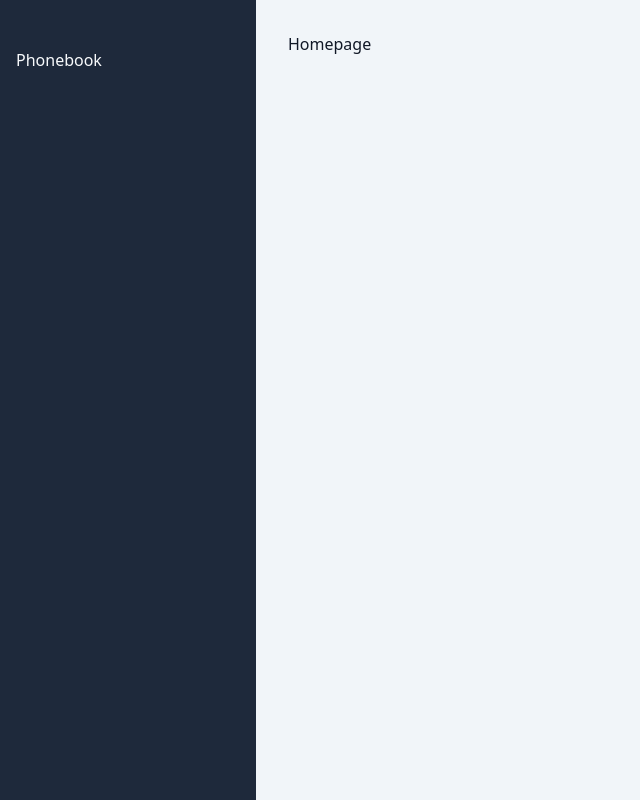
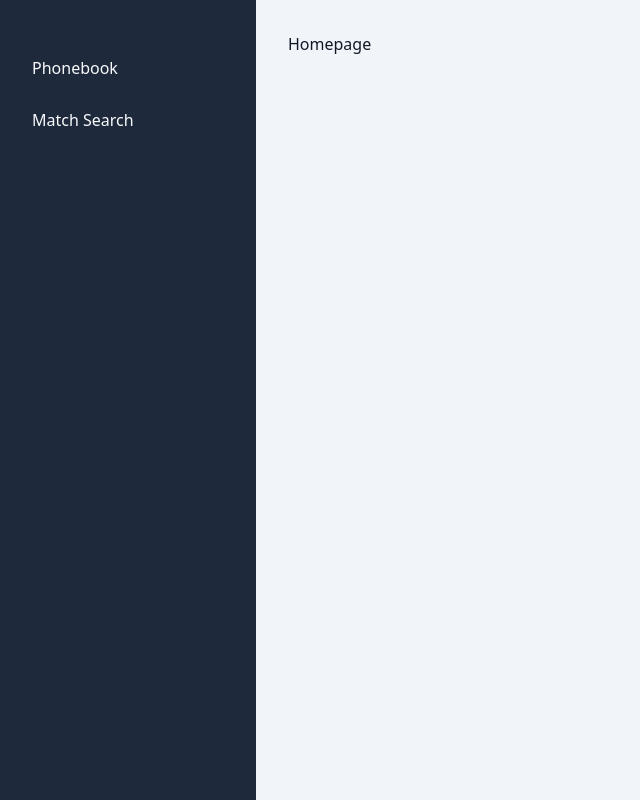
Before and after one commit to ppiratess/frontend-interview-problems, a React (Vite) app: page / in a window 1280 px wide. Shown: the whole page, without its empty margins (0-640 px from the left). Built offline with nearby package versions, Linux system fonts and the light colour scheme.

Commit message:
feat: add active routes, update active path in sidebar

```diff
--- a/src/constants/routes.ts
+++ b/src/constants/routes.ts
@@ -3,6 +3,7 @@ import type { RouteObject } from 'react-router';
 import Homepage from '../Homepage';
 import AppLayout from '../layout/AppLayout';
 import PhoneBook from '../problems/Phonebook';
+import MatchSearch from '../problems/matchSearch';
 
 export const APP_ROUTES: RouteObject[] = [
   {
@@ -17,6 +18,10 @@ export const APP_ROUTES: RouteObject[] = [
         path: 'phone-book',
         Component: PhoneBook,
       },
+      {
+        path: 'match-search',
+        Component: MatchSearch,
+      },
     ],
   },
 ];
--- a/src/index.css
+++ b/src/index.css
@@ -13,6 +13,7 @@
 
   --background-color: #f1f5f9;
   --background-dark-blue: #1e293b;
+  --highlight-color: #3b82f6;
 }
 
 @theme {
@@ -22,6 +23,7 @@
   --color-text-secondary: var(--text-color-secondary);
 
   --color-dark-blue: var(--background-dark-blue);
+  --color-highlight: var(--highlight-color);
 }
 
 @layer base {
--- a/src/layout/Sidebar.tsx
+++ b/src/layout/Sidebar.tsx
@@ -1,9 +1,31 @@
 import { NavLink } from 'react-router';
+
+const SIDEBAR_PATHS = [
+  {
+    to: '/phone-book',
+    name: 'Phonebook',
+  },
+  {
+    to: '/match-search',
+    name: 'Match Search',
+  },
+];
 
 const Sidebar = () => {
   return (
-    <div className='bg-dark-blue fixed h-screen w-64 px-4 py-12 text-white'>
-      <NavLink to={'/phone-book'}> Phonebook</NavLink>
+    <div className='bg-dark-blue fixed h-screen w-64 py-12 text-white'>
+      <div className='grid gap-3'>
+        {SIDEBAR_PATHS.map((path) => (
+          <NavLink
+            to={path.to}
+            className={({ isActive }) =>
+              `px-8 py-2 ${isActive ? 'bg-highlight font-bold text-white' : ''}`
+            }
+          >
+            {path.name}
+          </NavLink>
+        ))}
+      </div>
     </div>
   );
 };
--- /dev/null
+++ b/src/problems/matchSearch/index.tsx
@@ -0,0 +1,5 @@
+const MatchSearch = () => {
+  return <div>MatchSearch</div>;
+};
+
+export default MatchSearch;
```
